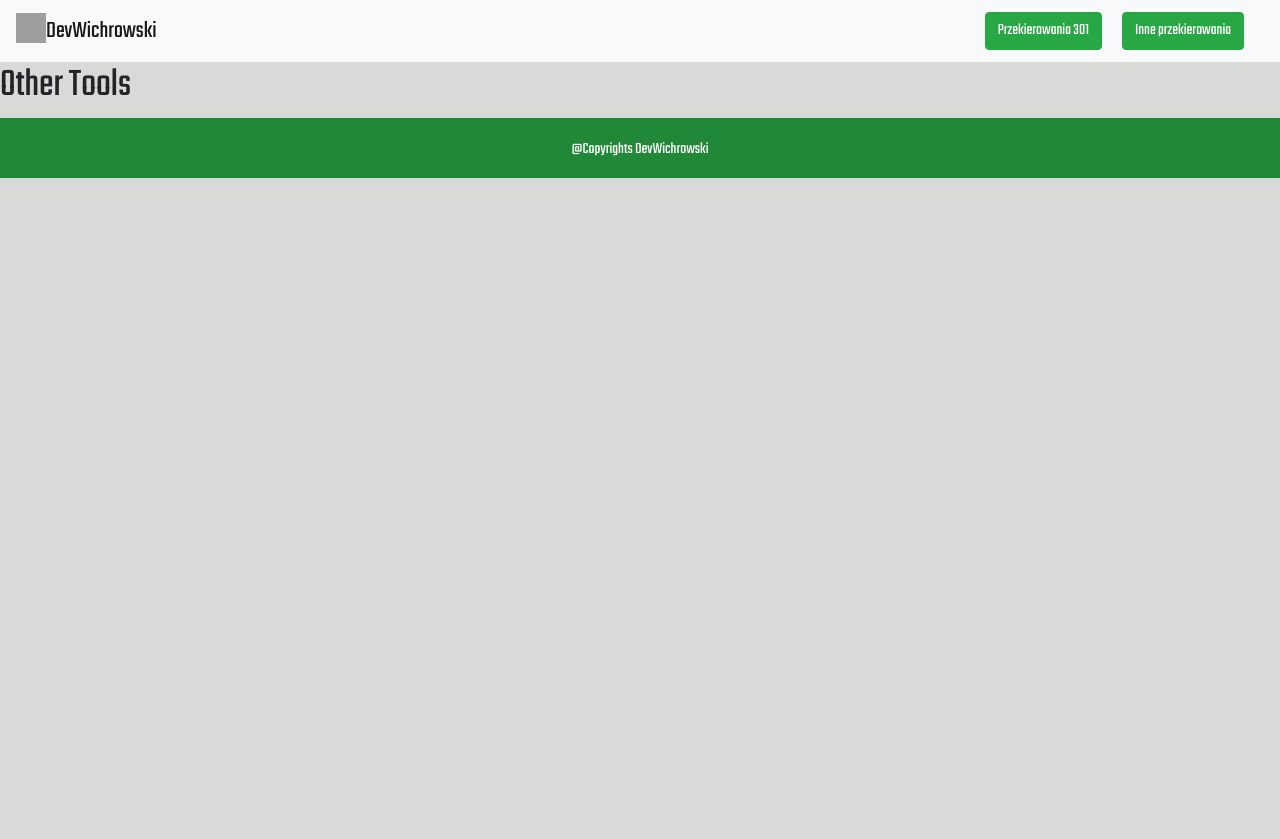
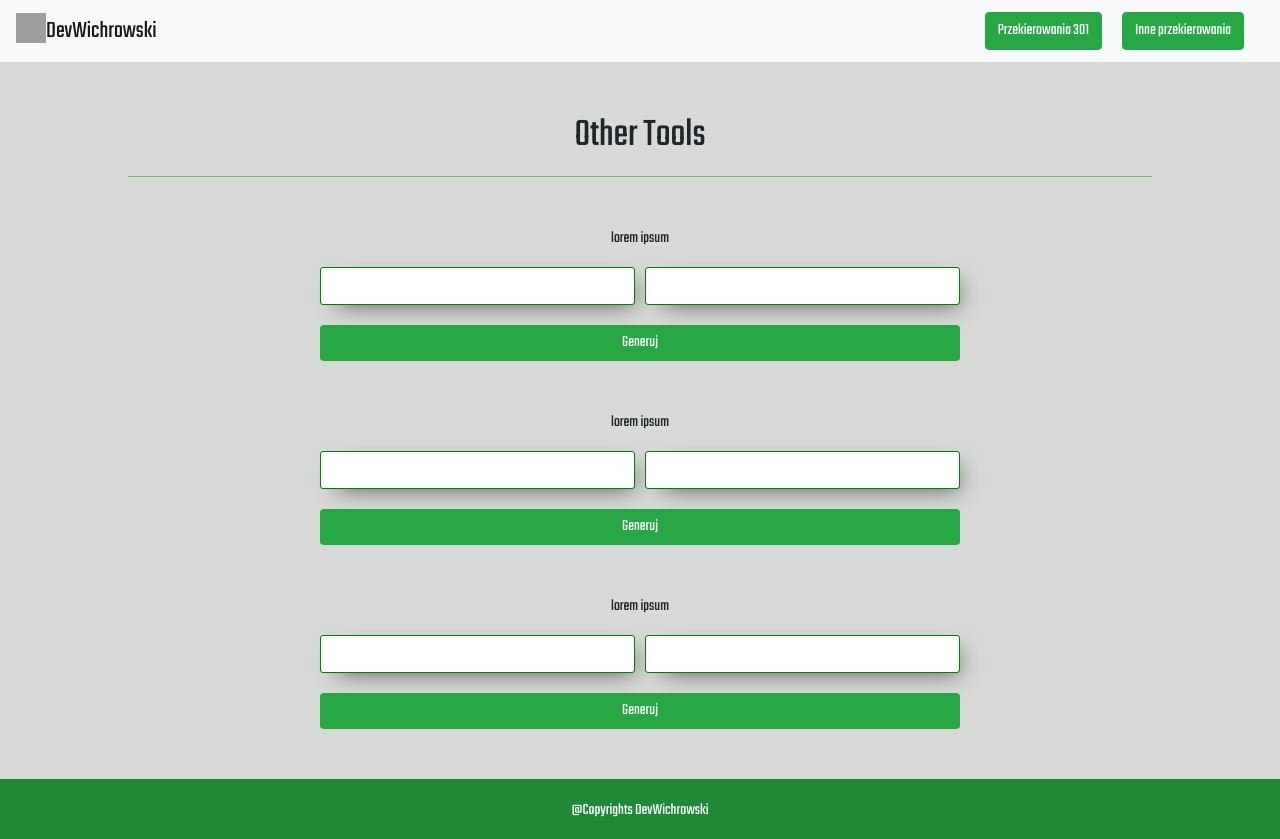
Before and after one commit to DevWichrowski/react-redirections, a React (Create React App) app: page /narzedzia in a window 1280 px wide. Before the commit the page ends 800 px from the top, so only its background shows below. Built offline with nearby package versions, Linux system fonts and the light colour scheme; grey boxes are pictures that could not be loaded.

Commit message:
Add styling for OtherTools component.

```diff
--- a/src/components/header/Header.css
+++ b/src/components/header/Header.css
@@ -27,14 +27,14 @@
 }
 
 .btn-info {
-  background-color: #28a745;
-  border-color: #28a745;
+  background-color: #28A745;
+  border-color: #28A745;
   margin-right: 20px;
 }
 
 .btn-info:hover {
-  background-color: #1e7e34;
-  border-color: #1e7e34;
+  background-color: #259e41;
+  border-color: #28A745;
   margin-right: 20px;
 }
 /*# sourceMappingURL=Header.css.map */
--- /dev/null
+++ b/src/components/otherTools/OtherTools.css
@@ -0,0 +1,62 @@
+.h1-tools {
+  margin-top: 50px;
+  text-align: center !important;
+}
+
+.element {
+  display: -webkit-box;
+  display: -ms-flexbox;
+  display: flex;
+  -webkit-box-orient: vertical;
+  -webkit-box-direction: normal;
+      -ms-flex-direction: column;
+          flex-direction: column;
+  -webkit-box-pack: center;
+      -ms-flex-pack: center;
+          justify-content: center;
+  width: 50%;
+  margin: 50px auto;
+  text-align: center;
+}
+
+.inputs {
+  display: -webkit-box;
+  display: -ms-flexbox;
+  display: flex;
+  -webkit-box-orient: horizontal;
+  -webkit-box-direction: normal;
+      -ms-flex-direction: row;
+          flex-direction: row;
+  -webkit-box-pack: center;
+      -ms-flex-pack: center;
+          justify-content: center;
+}
+
+.inputs input {
+  width: 50%;
+  border-radius: 3px;
+}
+
+.inputs input:first-child {
+  margin-right: 10px;
+}
+
+.generate {
+  width: 100%;
+  margin-top: 10px;
+  background-color: #28A745;
+  color: white;
+}
+
+.btn-danger {
+  width: 100%;
+  margin-top: 20px;
+  background-color: #28A745;
+  color: white;
+  border: none;
+}
+
+.btn-danger:hover {
+  background-color: #259e41;
+}
+/*# sourceMappingURL=OtherTools.css.map */
--- a/src/components/otherTools/OtherTools.js
+++ b/src/components/otherTools/OtherTools.js
@@ -1,11 +1,48 @@
-import React, { Component } from 'react'
+import React, { Component } from 'react';
+import './OtherTools.css';
 
 export default class OtherTools extends Component {
-  render() {
-    return (
-      <div>
-          <h1>Other Tools</h1>
-      </div>
-    )
-  }
+	constructor(props) {
+		super(props);
+
+		this.state = {};
+	}
+	render() {
+		return (
+			<div className="page-body">
+				<h1 className="h1-tools">Other Tools</h1>
+				<hr />
+				<div className="element">
+        <p>lorem ipsum</p>
+					<div className="inputs">
+          <input type="text" class="form-control"/>
+          <input type="text" class="form-control"/>
+					</div>
+					<button id="result-textarea" className="btn btn-danger">
+					Generuj
+				</button>
+				</div>
+				<div className="element">
+        <p>lorem ipsum</p>
+					<div className="inputs">
+          <input type="text" class="form-control"/>
+          <input type="text" class="form-control"/>
+					</div>
+					<button id="result-textarea" className="btn btn-danger">
+					Generuj
+				</button>
+				</div>
+				<div className="element">
+        <p>lorem ipsum</p>
+					<div className="inputs">
+          <input type="text" class="form-control"/>
+          <input type="text" class="form-control"/>
+					</div>
+          <button id="result-textarea" className="btn btn-danger">
+					Generuj
+				</button>
+				</div>
+			</div>
+		);
+	}
 }
--- a/src/components/otherTools/OtherTools.scss
+++ b/src/components/otherTools/OtherTools.scss
@@ -0,0 +1,50 @@
+.h1-tools{
+    margin-top: 50px;
+    text-align: center!important;
+}
+
+.element {
+    display: flex;
+    flex-direction: column;
+    justify-content: center;
+    width: 50%;
+    margin: 50px auto;
+    text-align: center;
+}
+
+.inputs {
+    display: flex;
+    flex-direction: row;
+    justify-content: center;
+
+    input {
+        width: 50%;
+        border-radius: 3px;
+    }
+
+    input {
+        &:first-child {
+            margin-right: 10px;
+        }
+    }
+}
+
+.generate {
+    width: 100%;
+    margin-top: 10px;
+    background-color: #28A745;
+    color: white;
+}
+
+.btn-danger {
+    width: 100%;
+    margin-top: 20px;
+    background-color: #28A745;
+    color: white;
+    border: none;
+}
+
+.btn-danger:hover {
+    background-color: #259e41;
+
+}
```
Also changed, not shown: src/components/header/Header.scss (+4 -4 lines), 1 other file (tests, documents, lock files or other folders).
